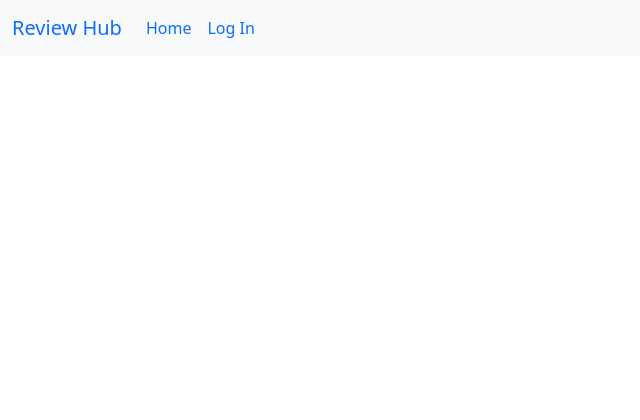
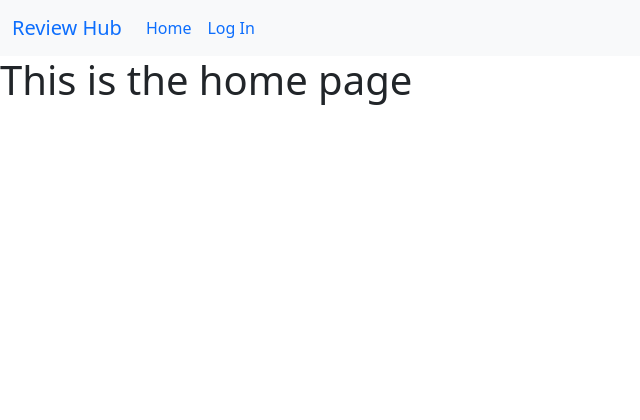
Before and after one commit to BegumDev/ReviewHubMS3, a Flask app: page / in a window 1280 px wide. Shown: the top 420 px of the page, without its empty margins (0-640 px from the left). Run offline with Flask 2, Linux system fonts and the light colour scheme.

Commit message:
Add a new home page to act as a landing page.

```diff
--- a/reviewhub/routes.py
+++ b/reviewhub/routes.py
@@ -4,4 +4,4 @@ from reviewhub import app, db
 # Display the homepage
 @app.route("/")
 def home():
-    return render_template("base.html")
+    return render_template("home.html")
--- a/reviewhub/templates/base.html
+++ b/reviewhub/templates/base.html
@@ -7,7 +7,7 @@
     <meta name="viewport" content="width=device-width, initial-scale=1.0">
     <link rel="stylesheet" href="https://cdn.jsdelivr.net/npm/bootstrap@5.1.3/dist/css/bootstrap.min.css"
         integrity="sha384-1BmE4kWBq78iYhFldvKuhfTAU6auU8tT94WrHftjDbrCEXSU1oBoqyl2QvZ6jIW3" crossorigin="anonymous">
-    <link rel="stylesheet" href="static/css/style.css">
+    <link rel="stylesheet" href="{{ url_for('static', filename='css/style.css') }}" type="text/css">
     <title>Review Hub</title>
 </head>
 
@@ -15,14 +15,14 @@
 
     <nav class="navbar navbar-expand-lg bg-light">
         <div class="container-fluid">
-            <a class="navbar-brand" href="#">Review Hub</a>
+            <a class="navbar-brand" href="{{ url_for('home') }}">Review Hub</a>
             <button class="navbar-toggler" type="button" data-bs-toggle="collapse" data-bs-target="#navbarNavAltMarkup"
                 aria-controls="navbarNavAltMarkup" aria-expanded="false" aria-label="Toggle navigation">
                 <span class="navbar-toggler-icon"></span>
             </button>
             <div class="collapse navbar-collapse" id="navbarNavAltMarkup">
                 <div class="navbar-nav">
-                    <a class="nav-link active" aria-current="page" href="#">Home</a>
+                    <a class="nav-link active" aria-current="page" href="{{ url_for('home') }}">Home</a>
                     <a class="nav-link" href="#">Log In</a>
                 </div>
             </div>
@@ -30,6 +30,9 @@
     </nav>
 
     <section>
+
+        {% block content %}
+        {% endblock %}
 
     </section>
 
--- /dev/null
+++ b/reviewhub/templates/home.html
@@ -0,0 +1,6 @@
+{% extends "base.html" %}
+{% block content %}
+
+<h1>This is the home page</h1>
+
+{% endblock %}
```
